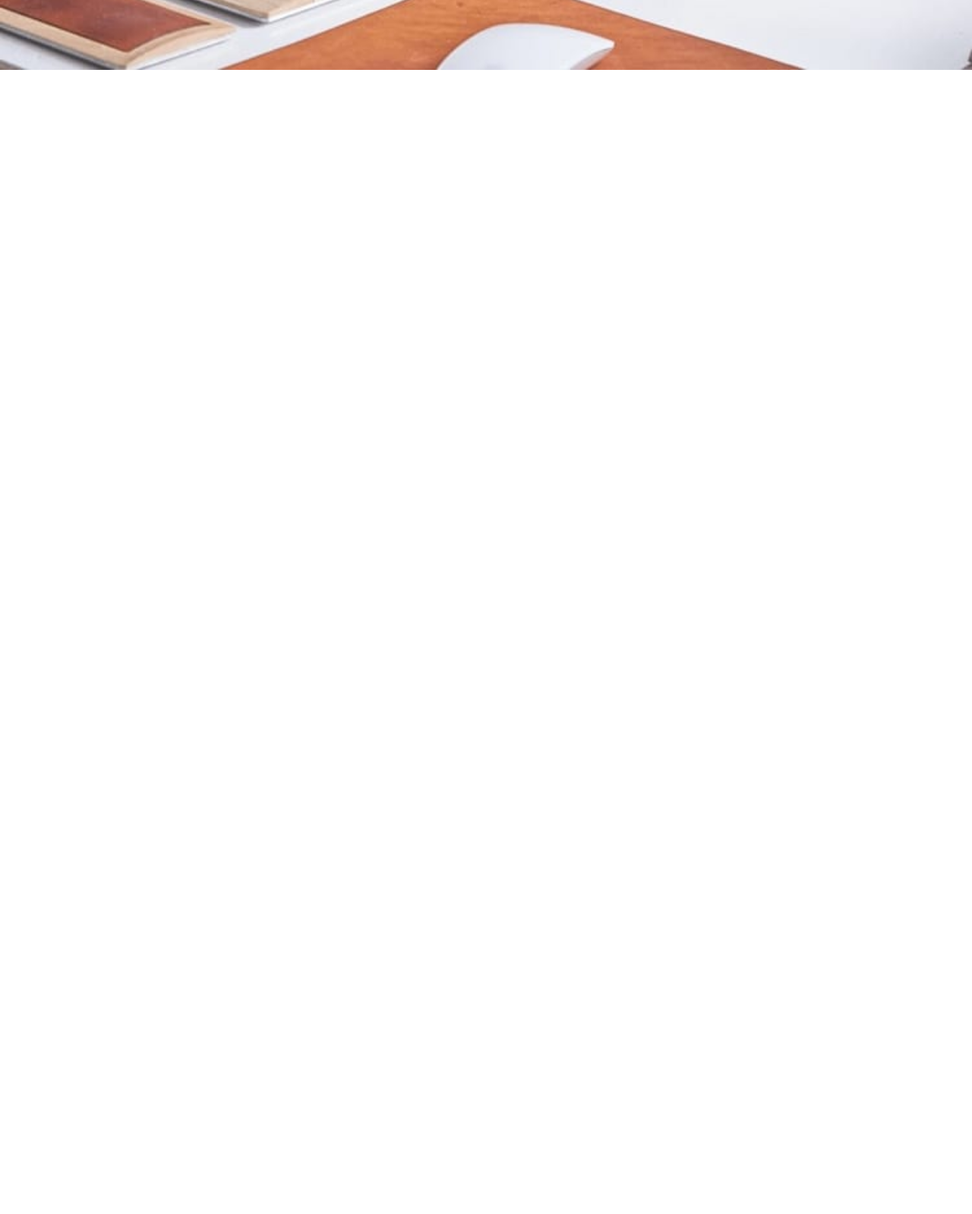
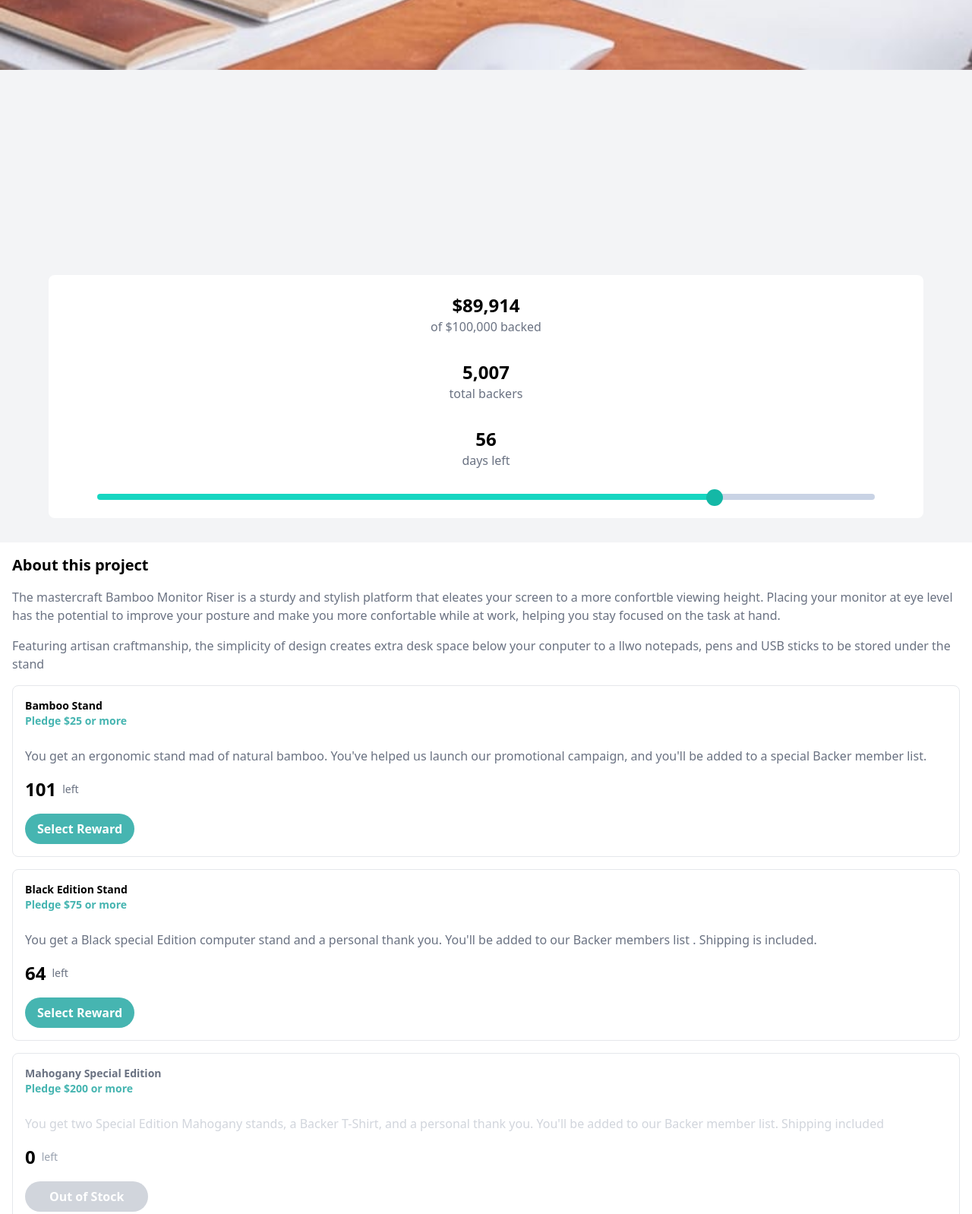
Before and after one commit to ckelechieze/crowdfund-product-page, a website: page index.html in a window 1280 px wide. Shown: the part 932-2530 px from the top of the page at 76% size. Before the commit the page ends 1024 px from the top, so only its background shows below. Drawn offline with Linux system fonts and the light colour scheme.

Commit message:
added cards

```diff
--- a/index.html
+++ b/index.html
@@ -8,6 +8,9 @@
 
   <!--Tailwind link-->
   <link rel="stylesheet" href="./src/output.css">
+
+  <!--Vanilla css link-->
+  <link rel="stylesheet" href="./src/style.css">
 
   <!--Font Awesome Link-->
   <link rel="stylesheet" href="https://cdnjs.cloudflare.com/ajax/libs/font-awesome/7.0.1/css/all.min.css" integrity="sha512-2SwdPD6INVrV/lHTZbO2nodKhrnDdJK9/kg2XD1r9uGqPo1cUbujc+IYdlYdEErWNu69gVcYgdxlmVmzTWnetw==" crossorigin="anonymous" referrerpolicy="no-referrer" />
@@ -20,7 +23,7 @@
     .attribution a { color: hsl(228, 45%, 44%); }
   </style>
 </head>
-<body class="bg-white">
+<body class="bg-gray-100">
 
   <!--HERO-->
 <section>
@@ -32,33 +35,36 @@
       <!--logo-->
       <h1 class="text-xl text-white font-bold">crowdfund</h1>
       <!--hamburger-->
-      <button>
+      <button class="z-11">
         <i id="menu-button" class="fa-solid fa-bars text-white text-xl"></i>
         <!--<i class="fa-solid fa-xmark"></i>-->
       </button>
     </div>
 
+    <!--overlay-background-->
+    <div id="overlay" class="hidden fixed inset-0 bg-black/50 z-10">
+    </div>
+
     <!--mobile menu-->
-    <div id="mobile-menu" class="hidden absolute top-16 left-1/2 -translate-x-1/2 bg-white w-[80%] rounded-lg pl-4 py-4">
+    <div id="mobile-menu" class="hidden absolute top-16 left-1/2 -translate-x-1/2 bg-white w-[80%] rounded-lg pl-4 py-4 z-20">
       <ul class="flex flex-col gap-4">
-        <li class="hover:text-[#3baea6] hover:translate-x-1.5 transition-all duration-800"><a href="#" class="text-xm font-semibold">About</a></li>
+        <li class="hover:scale-105 hover:text-[#3baea6] hover:translate-x-1.5 transition-all duration-800"><a href="#" class="text-lg font-semibold">About</a></li>
         <hr class="w-[90%] border-gray-200">
-        <li class="hover:text-[#3baea6] hover:translate-x-1.5 transition-all duration-800"><a href="#" class="text-xm font-semibold">Discover</a></li>
+        <li class="hover:scale-105 hover:text-[#3baea6] hover:translate-x-1.5 transition-all duration-800"><a href="#" class="text-lg font-semibold">Discover</a></li>
         <hr class="w-[90%] border-gray-200">
-        <li class="hover:text-[#3baea6] hover:translate-x-1.5 transition-all duration-800"><a href="#" class="text-xm font-semibold">Get Started</a></li>
+        <li class="hover:scale-105 hover:text-[#3baea6] hover:translate-x-1.5 transition-all duration-800"><a href="#" class="text-lg font-semibold">Get Started</a></li>
         </ul>
     </div>
   </div>
 
 
-
   <!--Hero Card-->
-  <div class="w-[90%] bg-gray-500 mx-auto absolute left-1/2 -translate-x-1/2 top-[250px] rounded-[8px]">
+  <div class="w-[90%] bg-white mx-auto absolute left-1/2 -translate-x-1/2 top-[250px] rounded-[8px]">
     <img class="absolute left-1/2 -translate-x-1/2 top-[-25px]" src="./images/logo-mastercraft.svg" alt="logo">
     <!--text-->
     <div>
       <h2 class="text-xl font-bold text-center mb-4 mt-12 px-12">Mastercraft Bamboo Monitor Riser</h2>
-      <p class="text-[#d5d5d5] text-center mb-4">A beautifully handcrafted monitor stand to reduce neck and eye strain</p>
+      <p class="text-gray-500 text-center mb-4">A beautifully handcrafted monitor stand to reduce neck and eye strain</p>
     </div>
     <!--buttons/image-->
     <div class="flex items-center justify-center gap-2 mb-10">
@@ -68,21 +74,92 @@
   </div>
 </section>
 
+<!--CARD GRIDS-->
+<section>
+  <!--price card-->
+  <div class="flex flex-col items-center justify-center gap-8 mt-[270px] bg-white w-[90%] mx-auto rounded-[8px] px-16 py-6">
+    <div class="flex flex-col items-center justify-center">
+      <h2 class="text-2xl font-bold">$89,914</h2>
+      <p class="text-gray-500">of $100,000 backed</p>
+    </div>
+
+    <div  class="flex flex-col items-center justify-center">
+      <h2 class="text-2xl font-bold">5,007</h2>
+      <p class="text-gray-500">total backers</p>
+    </div>
+
+    <div  class="flex flex-col items-center justify-center">
+      <h2 class="text-2xl font-bold">56</h2>
+      <p class="text-gray-500">days left</p>
+    </div>
+
+    <input id="slider" type="range" min="0" max="70" step="1" value="56" class=" slider w-full accent-teal-500 h-[20px]">
+  </div>
+
+  <!--about-card-->
+  <div class="bg-white mt-8 p-4">
+    <h2 class="text-xl font-bold mb-4">About this project</h2>
+    <p class="text-gray-500 mb-4">The mastercraft Bamboo Monitor Riser is a sturdy and stylish platform that eleates your screen to a more confortble viewing height. Placing your monitor at eye level has the potential to improve your posture and make you more confortable while at work, helping you stay focused on the task at hand.</p>
+    <p class="text-gray-500 mb-4">Featuring artisan craftmanship, the simplicity of design creates extra desk space below your conputer to a llwo notepads, pens and USB sticks to be stored under the stand</p>
+
+    <div class="border border-gray-200 p-4 mb-4 rounded-[8px]">
+      <h2 class="text-sm font-bold">Bamboo Stand</h2>
+      <h2 class="text-sm font-bold text-[#46b5b1]">Pledge $25 or more</h2>
+      <p class="text-gray-500 mt-6">You get an ergonomic stand mad of natural bamboo. You've helped us launch our promotional campaign, and you'll be added to a special Backer member list.</p>
+      <p class="text-2xl font-bold flex items-center gap-2 py-4">101<span class="text-sm text-gray-500 font-normal">left</span></p>
+      <button class="bg-[#46b5b1] text-white font-semibold py-2 px-4 rounded-full">Select Reward</button>
+    </div>
+
+    <div class="border border-gray-200 p-4 mb-4 rounded-[8px]">
+      <h2 class="text-sm font-bold">Black Edition Stand</h2>
+      <h2 class="text-sm font-bold text-[#46b5b1]">Pledge $75 or more</h2>
+      <p class="text-gray-500 mt-6">You get a Black special Edition computer stand and a personal thank you. You'll be added to our Backer members list . Shipping is included.</p>
+      <p class="text-2xl font-bold flex items-center gap-2 py-4">64<span class="text-sm text-gray-500 font-normal">left</span></p>
+      <button class="bg-[#46b5b1] text-white font-semibold py-2 px-4 rounded-full">Select Reward</button>
+    </div>
+
+    <div class="border border-gray-200 p-4 mb-4 rounded-[8px]">
+      <h2 class="text-sm font-bold text-gray-500">Mahogany Special Edition</h2>
+      <h2 class="text-sm font-bold text-[#46b5b1]">Pledge $200 or more</h2>
+      <p class="text-gray-300 mt-6">You get two Special Edition Mahogany stands, a Backer T-Shirt, and a personal thank you. You'll be added to our Backer member list. Shipping included</p>
+      <p class="text-2xl font-bold flex items-center gap-2 py-4">0<span class="text-sm text-gray-400 font-normal">left</span></p>
+      <button class="bg-gray-300 text-white font-semibold py-2 px-8 rounded-full">Out of Stock</button>
+    </div>
+  </div>
+</section>
+
 <!--JAVASCRIPT-->
 <script>
   //grabbing elements by ID's
   const menuBtn = document.getElementById("menu-button");
   const mobileMenu = document.getElementById("mobile-menu");
+  const overlay = document.getElementById("overlay");
 
   //clicking on menuBtn
   menuBtn.addEventListener("click", () => {
     mobileMenu.classList.toggle("hidden");
     menuBtn.classList.toggle("fa-bars");
     menuBtn.classList.toggle("fa-xmark");
+    overlay.classList.toggle("hidden");
   })
 
-  //<i class="fa-solid fa-bars text-white text-xl"></i>
-        //<!--<i class="fa-solid fa-xmark"></i>-->
+   //for slider color change
+      const slider = document.getElementById("slider");
+      function updateSlider() {
+        const percentage = ((Number(slider.value) - Number(slider.min)) /
+     (Number(slider.max) - Number(slider.min))) * 100;
+
+     slider.style.background = `linear-gradient(
+      to right,
+      #16d6c1 0%,
+      #16d6c1 ${percentage}%,
+      #c9d3e5 ${percentage}%,
+      #c9d3e5 100%
+  )`;
+      }
+
+      slider.addEventListener("input", updateSlider);
+      updateSlider();
 </script>
 </body>
 </html>
--- /dev/null
+++ b/src/style.css
@@ -0,0 +1,25 @@
+.slider {
+  -webkit-appearance: none;
+  appearance: none;
+  width: 100%;
+  height: 8px;
+  border-radius: 9999px;
+}
+
+/* Track */
+.slider::-webkit-slider-runnable-track {
+  height: 10px;
+  border-radius: 999px;
+}
+
+/* Thumb */
+.slider::-webkit-slider-thumb {
+  -webkit-appearance: none;
+  appearance: none;
+  width: 22px;
+  height: 22px;
+  background: #14b8a6;
+  border-radius: 50%;
+  cursor: pointer;
+  margin-top: -5px;
+}
```
Also changed, not shown: src/output.css.
